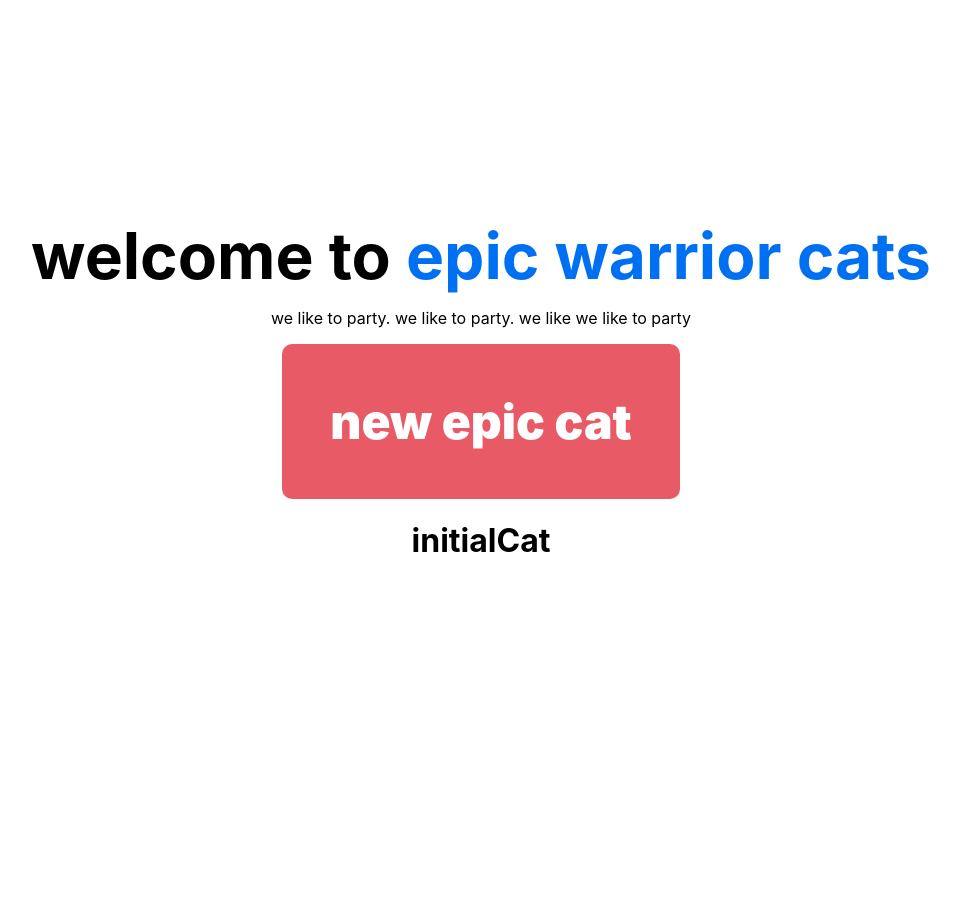
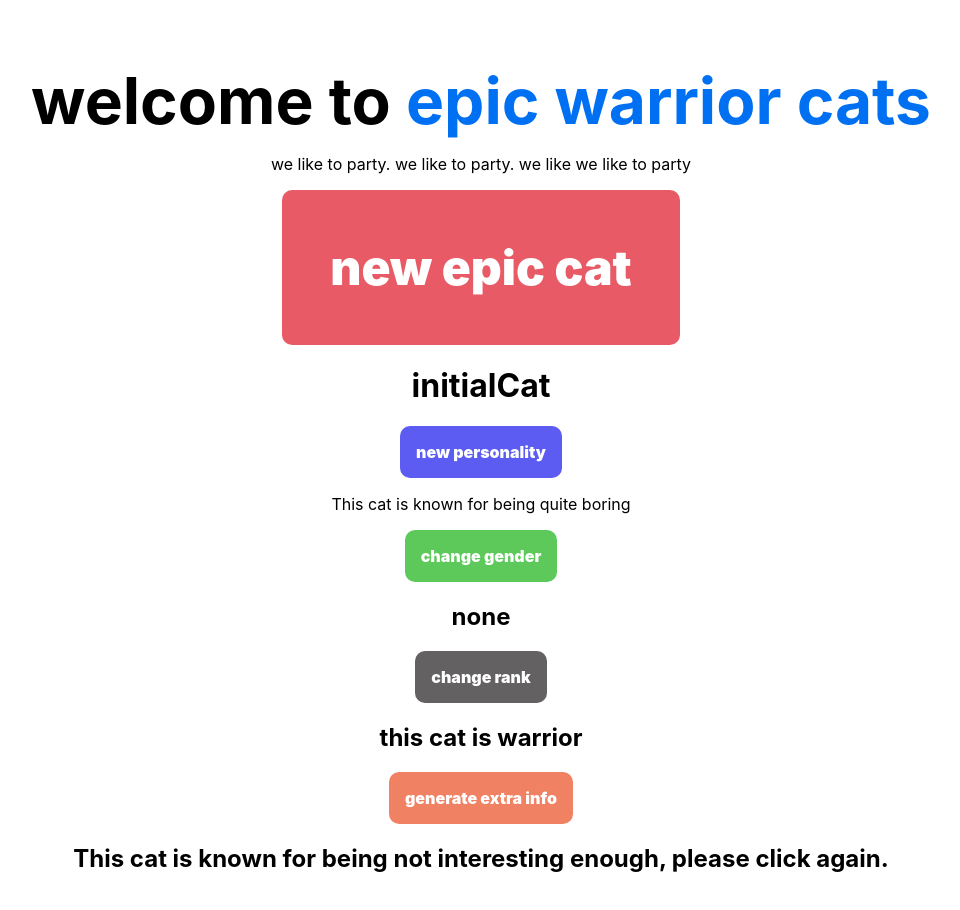
Before and after one commit to mkuzmick/epic-warrior-catz, a Next.js app: page / in a window 1280 px wide. Shown: the top 910 px of the page, without its empty margins (159-1119 px from the left). Before the commit the page ends 800 px from the top, so only its background shows below. Built offline with nearby package versions, Linux system fonts and the light colour scheme.

Commit message:
Updates: data added

```diff
--- /dev/null
+++ b/components/CatzData.js
@@ -0,0 +1,115 @@
+const catFirstNames = [
+    "jewel",
+    "flower",
+    "leaf",
+    "tiger",
+    "ferret",
+    "hare",
+    "rabbit",
+    "squirrel",
+    "donkey",
+    "horse",
+    "turtle",
+    "marigold",
+    "fire",
+    "frog",
+    "birch",
+    "oak", "stick", "blue", "red", "green",
+    "clover", "grass", "tortoise", "worm",
+    "bright", "white", "black", "gray",
+    "grey", "cloud", "cherry", "blossom",
+    "lion", "leapord", "snow", "running",
+    "rooster", "finch", "sparrow", "dove",
+    "branch", "fin", "salmon", "cod", "snow",
+    "winter", "spring", "sprout", "twig",
+    "maple", "spruce", "moon", "jungle",
+    "icy", "spotted", "wind", "jay",
+    "thunder", "shadow", "river", "strike",
+    "stone", "rock", "cinnamon", "silver",
+    "hawk", "honey", "bumble", "clover",
+    "falcon", "frost", "forest", "moth",
+    "little",
+    "tiny",
+    "small",
+    "large",
+    "sharp"
+  ]
+
+  const catLastNames = [
+    "face",
+    "frog", "flower", "fern",
+     "bee", "gem", "meadow",
+    "claw", "foot", "leaf",
+     "paw", "kit", "star", "pool", "heart",
+    "belly", "ear", "nose",
+     "toe", "tail", "fall", "sky", "cherry",
+    "eye", "fur", "blossom",
+    "wing", "feather", "whisker", "stump",
+    "cloud", "spot", "spots",
+    "leg", "dapple", "stripe", "branch",
+     "stick", "twig", "shine",
+      "fang", "tooth", "pelt", "wind",
+     "blaze", "fire", "river",
+     "pond", "ivy", "eel", "fin", "leap",
+     "shadow", "sight", "arm",
+      "tooth", "sprout", "flake", "ice",
+     "stone",
+     "hawk",
+     "fire",
+     "frost"
+  ]
+
+  const catPersonalities =[
+    "grumpy",
+    "happy",
+    "angry",
+    "shy",
+    "friendly",
+    "unfriendly",
+    "boring",
+    "smart",
+    "epic",
+    "bizzare",
+    "popular",
+    "weird",
+    "sleepy",
+    "cheery",
+    "gloomy",
+    "brave",
+    "silly",
+    "goofy",
+    "dreamy",
+    "funny",
+    "annoying",
+    "mysterious",
+    "curious",
+    "lazy",
+    "dramatic",
+    "courageous",
+    "adventurous"
+  ]
+
+  const catGenders = [
+    "she-cat", "tom"
+  ]
+
+  const catRanks = [
+    "a medicine cat",
+    "the leader",
+    "an apprentice",
+    "a warrior",
+    "an elder",
+    "a queen",
+    "a kit",
+    "the deputy",
+  ]
+
+  const catExtraInfo = [
+  "having the biggest bug collection out of all of the cats in its clan.",
+  "being scared of birds",
+  "being also talented",
+  "being an amazing hunter",
+  "running away and saying, 'i like donuts more than mice anyway'"
+]
+
+  export { catRanks, catLastNames, catFirstNames, catPersonalities, catGenders, catExtraInfo }
--- /dev/null
+++ b/components/RandomCatImage.js
@@ -0,0 +1,36 @@
+import React from 'react'
+import styles from './RandomCatImage.module.css'
+import path from 'path'
+
+const catPaths = [
+    "Untitled_Artwork-1.png",
+    "Untitled_Artwork-2.png",
+    "Untitled_Artwork-3.png",
+    "Untitled_Artwork-4.png",
+    "Untitled_Artwork-5.png",
+]
+
+const randomElement = (list) => {
+    return list[Math.floor(Math.random()*list.length)];
+}
+
+const CatElement = ({ type, url }) => {
+    const color=`/catz/colors-of-cat/${randomElement(catPaths)}`
+    const eyes=`/catz/eyes/${randomElement(catPaths)}`
+    return (
+        <div>
+            <img src={ url } alt="cat" className={styles.overlay}></img>
+        </div>
+    )
+  }
+
+const RandomCatImage = ({children}) => {
+    return (
+        <div className={styles.container}>
+            { children }
+            <CatElement type="colors-of-cat" />
+        </div>
+    )
+}
+
+export default RandomCatImage
--- /dev/null
+++ b/components/RandomCatImage.module.css
@@ -0,0 +1,17 @@
+.container {
+    position: relative;
+    margin: auto;
+    left: 0;
+    top: 0;
+    width: 100%;
+    padding: 0;
+}
+
+.overlay {
+    position: absolute;
+    padding: 0;
+    margin: 0;
+    left: 0;
+    top: 0;
+    width: 100%;
+}
--- a/pages/index.js
+++ b/pages/index.js
@@ -2,9 +2,14 @@ import Head from 'next/head'
 import Image from 'next/image'
 import styles from '../styles/Home.module.css'
 import React, { useState } from 'react';
+import RandomCatImage from '../components/RandomCatImage'
+import { catFirstNames, catPersonalities, catLastNames, catGenders, catRanks, catExtraInfo } from '../components/CatzData'
 
-const catFirstNames = ["jewel", "flower", "leaf", "tiger", "ferret", "hare", "rabbit", "squirrel", "donkey", "horse", "turtle", "marigold", "fire", "frog", "birch", "oak", "stick", "blue", "red", "green", "clover", "grass", "tortoise", "worm", "bright", "white", "black", "gray", "grey", "cloud", "cherry", "blossom", "lion", "leapord", "snow", "running", "rooster", "finch", "sparrow", "dove", "branch", "fin", "salmon", "cod", "snow", "winter", "spring", "sprout", "twig", "maple", "spruce", "moon", "jungle", "icy", "spotted", "wind", "jay", "thunder", "shadow", "river" ]
-const catLastNames = ["face", "frog", "flower", "fern", "bee", "gem", "meadow", "claw", "foot", "leaf", "paw", "kit", "star", "pool", "heart", "belly", "ear", "nose", "toe", "tail", "fall", "sky", "cherry", "eye", "fur", "blossom", "wing", "feather", "whisker", "stump", "cloud", "spot", "spots", "leg", "dapple", "stripe", "branch", "stick", "twig", "shine", "fang", "tooth", "pelt", "wind", "blaze", "fire", "river", "pond", "ivy", "eel", "fin", "leap", "shadow", "sight", "arm", "tooth", "sprout", "flake", "ice"]
+const OverlapImage = ({ url }) => {
+  return (
+    <img src={url} alt="cat" width="500" position="absolute"></img>
+  )
+}
 
 const randomElement = (list) => {
   return list[Math.floor(Math.random()*list.length)];
@@ -12,7 +17,12 @@ const randomElement = (list) => {
 
 export default function Home() {
   const [cat, setCat] = useState("initialCat");
+  const [personality, setPersonality] = useState("boring");
+  const [rank, setRank] = useState("warrior");
+  const [gender, setGender] = useState("none");
+  const [extraInfo, setExtraInfo] = useState("being not interesting enough, please click again");
   const randomCat = () => { return (randomElement(catFirstNames) + randomElement(catLastNames)) }
+  const randomPersonality = () => { return (randomElement(catPersonalities)) }
   return (
     <div className={styles.container}>
        <main className={styles.main}>
@@ -37,6 +47,65 @@ export default function Home() {
         >new epic cat</div>
         <h1>{ cat } </h1>
 
+        <div>
+          <RandomCatImage />
+        </div>
+        <div
+          onClick={ () => setPersonality(randomPersonality) }
+          style={{
+            fontSize: "1em",
+            borderRadius: "10px",
+            color: "white",
+            fontWeight: "900",
+            backgroundColor: "rgba(23, 22, 237, .7)",
+            padding: "1em",
+            cursor: "pointer",
+            userSelect: "none"
+          }}
+        >new personality</div>
+        <p>This cat is known for being quite {personality}</p>
+        <div
+          onClick={ () => setGender(randomElement(catGenders)) }
+          style={{
+            fontSize: "1em",
+            borderRadius: "10px",
+            color: "white",
+            fontWeight: "900",
+            backgroundColor: "rgba(23, 178, 21, .7)",
+            padding: "1em",
+            cursor: "pointer",
+            userSelect: "none"
+          }}
+        >change gender</div>
+        <h2>{gender}</h2>
+        <div
+          onClick={ () => setRank(randomElement(catRanks)) }
+          style={{
+            fontSize: "1em",
+            borderRadius: "10px",
+            color: "white",
+            fontWeight: "900",
+            backgroundColor: "rgba(33, 31, 30, .7)",
+            padding: "1em",
+            cursor: "pointer",
+            userSelect: "none"
+          }}
+        >change rank</div>
+        <h2>this cat is {rank}</h2>
+         <div
+          onClick={ () => setExtraInfo(randomElement(catExtraInfo)) }
+          style={{
+            fontSize: "1em",
+            borderRadius: "10px",
+            color: "white",
+            fontWeight: "900",
+            backgroundColor: "rgba(235, 76, 34, .7)",
+            padding: "1em",
+            cursor: "pointer",
+            userSelect: "none"
+          }}
+        >generate extra info</div>
+        <h2>This cat is known for {extraInfo}.</h2>
       </main>
 
     </div>
```
